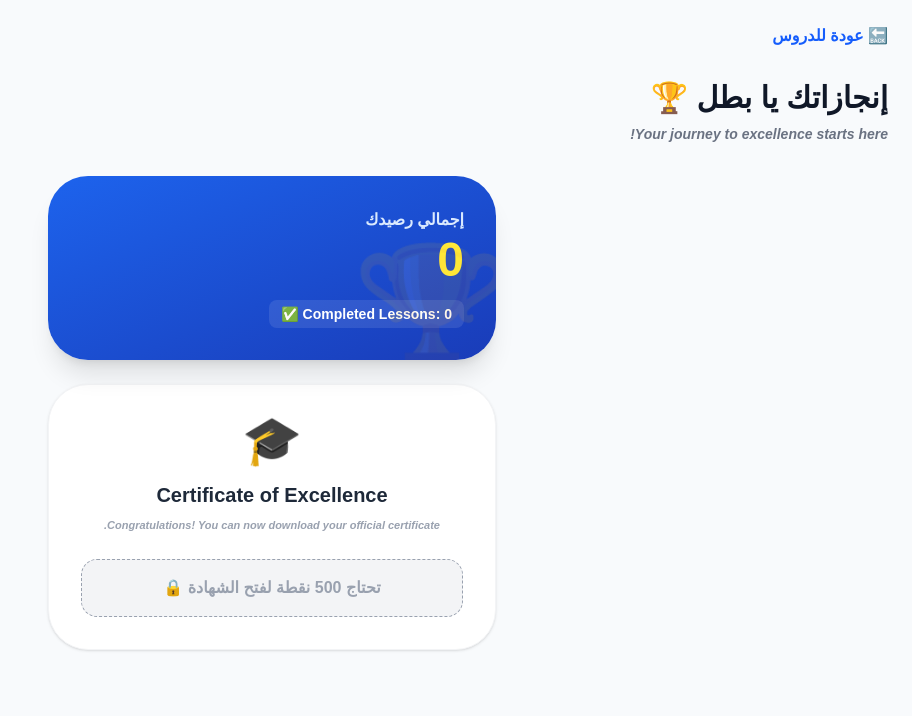
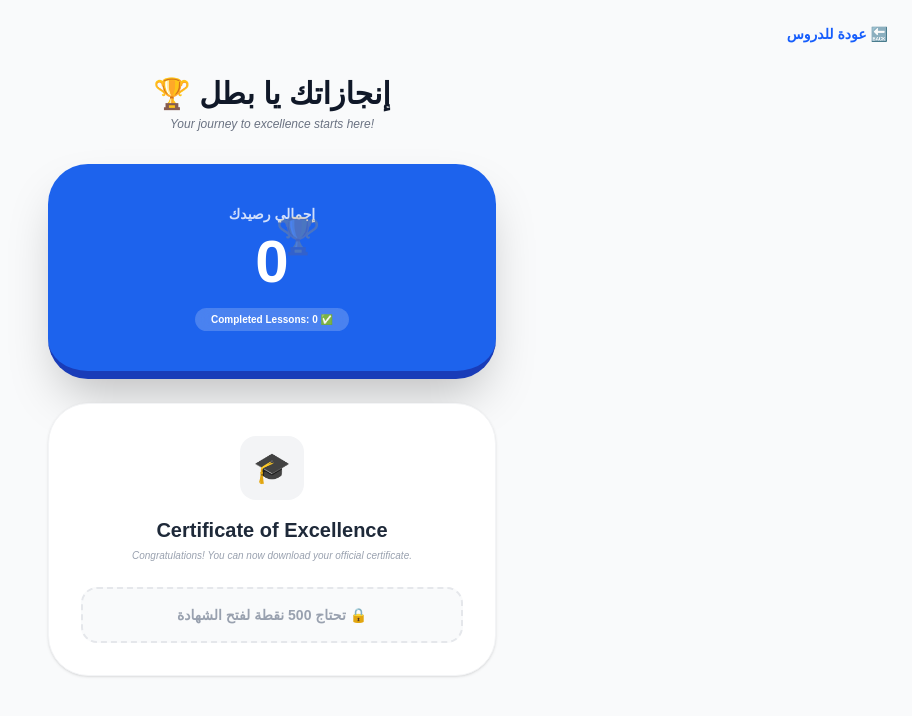
Before and after one commit to mhmedghanem225-dot/Mohamed-Ghanem-platform, a Next.js app: page /achievements in a window 1280 px wide. Shown: the top 716 px of the page, without its empty margins (368-1280 px from the left). Built offline with nearby package versions, Linux system fonts and the light colour scheme; no server answers; sample sign-in values are in the browser's storage.

Commit message:
fix: achievements page sync with google sheets

```diff
--- a/app/achievements/page.tsx
+++ b/app/achievements/page.tsx
@@ -5,122 +5,90 @@ import { useEffect, useState } from "react";
 export default function AchievementsPage() {
   const router = useRouter();
   const [points, setPoints] = useState(0);
-  const [name, setName] = useState("");
-  const [completedCount, setCompletedCount] = useState(0);
+  const [completedLessons, setCompletedLessons] = useState(0);
+  const [loading, setLoading] = useState(true);
+
+  const SCRIPT_URL = "https://script.google.com/macros/s/AKfycbwr906VCVKPpbeyqwVOpEMrgltgLgzlQTu-wRakX_rBRj60Cuk8BjE4ahG-9ZLNKpg/exec";
 
   useEffect(() => {
-    const savedPoints = localStorage.getItem("ghanem_points") || "0";
-    const savedSession = localStorage.getItem("ghanem_session");
-    const completed = JSON.parse(localStorage.getItem("ghanem_completed_tasks") || "[]");
+    const fetchAchievements = async () => {
+      const savedSession = localStorage.getItem("ghanem_session");
+      if (!savedSession) { router.replace("/"); return; }
 
-    setPoints(parseInt(savedPoints));
-    setCompletedCount(completed.length);
-    if (savedSession) setName(JSON.parse(savedSession).name);
-  }, []);
+      const userData = JSON.parse(savedSession);
+      const identifier = userData.name || userData.Name;
 
-  // دالة لتحديد اللقب بالإنجليزية للشهادة
-  const getEnglishRank = (pts: number) => {
-    if (pts >= 1000) return "Ghanem's Legend 👑";
-    if (pts >= 500) return "Golden Star Scholar 🥇";
-    if (pts >= 200) return "Smart Explorer 🔍";
-    return "Junior Hero 🌟";
-  };
+      try {
+        setLoading(true);
+        // جلب البيانات الطازجة من الشيت مباشرة (الاسم، النقاط، والدروس)
+        const response = await fetch(`${SCRIPT_URL}?email=${encodeURIComponent(identifier)}&t=${Date.now()}`);
+        const freshData = await response.json();
 
-  // دالة التحميل والطباعة
-  const handleDownload = () => {
-    window.print();
-  };
+        if (freshData.status === "success" && freshData.user) {
+          // تحديث النقاط من العمود H (index 7) والدروس من العمود F (index 5)
+          setPoints(freshData.user.points || 0);
+          setCompletedLessons(freshData.user.lessons || 0);
+
+          // تحديث الجلسة المحلية لضمان استمرار المزامنة
+          localStorage.setItem("ghanem_session", JSON.stringify(freshData.user));
+        } else {
+          setPoints(userData.points || 0);
+        }
+      } catch (e) {
+        console.error("Error fetching achievements:", e);
+        setPoints(userData.points || 0);
+      } finally {
+        setLoading(false);
+      }
+    };
+
+    fetchAchievements();
+  }, [router]);
 
   return (
-    <div className="min-h-screen bg-[#F8FAFC] p-6 text-right" dir="rtl">
-      {/* زر العودة */}
-      <button onClick={() => router.back()} className="mb-8 text-blue-600 font-bold flex items-center gap-2 transition-all active:scale-95">🔙 عودة للدروس</button>
+    <div className="min-h-screen bg-gray-50 p-6 text-right pb-32" dir="rtl">
+      <div className="flex justify-between items-center mb-8">
+         <button onClick={() => router.back()} className="text-blue-600 font-bold flex items-center gap-1 text-sm">
+           🔙 عودة للدروس
+         </button>
+      </div>
 
-      <h1 className="text-3xl font-black text-gray-900 mb-2">إنجازاتك يا بطل 🏆</h1>
-      <p className="text-gray-500 font-bold mb-8 italic text-sm">Your journey to excellence starts here!</p>
+      <div className="text-center mb-8">
+        <h1 className="text-3xl font-black text-gray-900">إنجازاتك يا بطل 🏆</h1>
+        <p className="text-gray-500 text-xs italic mt-1">!Your journey to excellence starts here</p>
+      </div>
 
-      <div className="grid grid-cols-1 gap-6 max-w-md mx-auto">
-        {/* كارت النقاط */}
-        <div className="bg-gradient-to-br from-[#1D63ED] to-blue-800 p-8 rounded-[2.5rem] text-white shadow-xl relative overflow-hidden">
-          <p className="text-blue-100 font-bold mb-1">إجمالي رصيدك</p>
-          <p className="text-5xl font-black text-[#FFEB3B]">{points}</p>
-          <p className="mt-4 text-sm font-bold bg-white/10 w-fit px-3 py-1 rounded-lg">Completed Lessons: {completedCount} ✅</p>
-          <div className="absolute -right-4 -bottom-4 text-9xl opacity-10">🏆</div>
+      <div className="max-w-md mx-auto space-y-6">
+        {/* كارت الرصيد الإجمالي */}
+        <div className="bg-[#1D63ED] rounded-[2.5rem] p-10 shadow-2xl relative overflow-hidden text-white flex flex-col items-center justify-center border-b-8 border-blue-800">
+           <p className="text-sm font-bold opacity-80 mb-2">إجمالي رصيدك</p>
+           <div className="relative">
+              <span className="text-6xl font-black">{loading ? "..." : points}</span>
+              <div className="absolute -top-4 -right-8 text-4xl opacity-20">🏆</div>
+           </div>
+           <div className="mt-4 bg-white/20 backdrop-blur-md px-4 py-1 rounded-full text-[10px] font-bold flex items-center gap-2">
+             ✅ Completed Lessons: {completedLessons}
+           </div>
         </div>
 
-        {/* قسم الشهادة مع زر التحميل */}
-        <div className="bg-white p-8 rounded-[2.5rem] shadow-sm border border-gray-100 text-center">
-          <div className="text-5xl mb-4 text-blue-600">🎓</div>
-          <h3 className="text-xl font-black text-gray-800 mb-2 font-english">Certificate of Excellence</h3>
-          <p className="text-gray-400 text-[11px] font-bold mb-6 italic leading-relaxed">
-            Congratulations! You can now download your official certificate.
-          </p>
+        {/* كارت الشهادة */}
+        <div className="bg-white rounded-[2.5rem] p-8 shadow-sm border border-gray-100 text-center relative">
+          <div className="w-16 h-16 bg-gray-100 rounded-2xl mx-auto mb-4 flex items-center justify-center text-3xl">🎓</div>
+          <h2 className="text-xl font-black text-gray-800 mb-1">Certificate of Excellence</h2>
+          <p className="text-[10px] text-gray-400 font-medium mb-6 italic">.Congratulations! You can now download your official certificate</p>
 
           {points >= 500 ? (
-            <div className="flex flex-col gap-3">
-              <button
-                onClick={handleDownload}
-                className="w-full bg-[#FFC107] text-[#5D4037] py-4 rounded-2xl font-black shadow-lg animate-bounce active:scale-95 transition-all flex items-center justify-center gap-2"
-              >
-                📥 تحميل الشهادة (PDF)
-              </button>
-              <p className="text-[10px] text-gray-400 font-bold">نصيحة: اختر "Save as PDF" عند الفتح</p>
-            </div>
+            <button
+              onClick={() => router.push('/certificate-download')}
+              className="w-full bg-green-500 text-white py-4 rounded-2xl font-black shadow-lg shadow-green-200 active:scale-95 transition-all flex items-center justify-center gap-2"
+            >
+              🎉 استلم شهادتك الآن
+            </button>
           ) : (
-            <div className="w-full bg-gray-100 text-gray-400 py-4 rounded-2xl font-black border border-dashed">
-              تحتاج {500 - points} نقطة لفتح الشهادة 🔒
+            <div className="w-full bg-gray-50 text-gray-400 py-4 rounded-2xl font-black border-2 border-dashed border-gray-200 flex items-center justify-center gap-2 text-sm">
+              🔒 تحتاج {500 - points} نقطة لفتح الشهادة
             </div>
           )}
-        </div>
-      </div>
-
-      {/* --- تصميم الشهادة المطبوعة (تم تغيير الألوان والإطار فقط هنا) --- */}
-      {/* تم تغيير bg-white إلى bg-[#FDF8F3] (لون كريمي) وتغيير الإطار الأزرق إلى إطار ذهبي فخم #C19E61 */}
-      <div className="hidden print:block fixed inset-0 bg-[#FDF8F3] p-12 border-[15px] border-[#C19E61] text-center font-serif" dir="ltr">
-        <div className="border-4 border-[#C19E61]/40 h-full w-full p-8 flex flex-col justify-between items-center relative bg-white/50 backdrop-blur-sm">
-
-          <div className="text-[#C19E61]">
-            <h1 className="text-6xl font-serif font-black tracking-widest mb-4">CERTIFICATE</h1>
-            <h2 className="text-2xl tracking-[0.3em] font-light text-gray-500">OF EXCELLENCE</h2>
-          </div>
-
-          <div className="my-10">
-            <p className="text-xl italic text-gray-600 mb-4">This is to certify that the student</p>
-            <p className="text-5xl font-black text-gray-900 border-b-4 border-[#C19E61] px-10 inline-block pb-2">
-              {name}
-            </p>
-          </div>
-
-          <div className="mb-10">
-            <p className="text-lg text-gray-500 mb-2 leading-relaxed px-10">Has successfully demonstrated outstanding performance in English studies and is hereby awarded the title of</p>
-            <p className="text-3xl font-black text-[#C19E61] uppercase tracking-wider">
-               {getEnglishRank(points)}
-            </p>
-          </div>
-
-          <div className="w-full flex justify-between items-end px-12 mt-10">
-            <div className="text-center border-t-2 border-gray-300 pt-2 w-48">
-              <p className="text-xs text-gray-400 italic">Date of Issue</p>
-              <p className="font-bold text-gray-800">{new Date().toLocaleDateString()}</p>
-            </div>
-
-            <div className="flex flex-col items-center">
-              <div className="w-20 h-20 bg-[#FDF8F3] rounded-full flex items-center justify-center border-2 border-[#C19E61] mb-2 shadow-sm">
-                 <span className="text-[#C19E61] font-black text-[10px] text-center leading-tight tracking-tighter">GHANEM<br/>ACADEMY</span>
-              </div>
-              <p className="text-[10px] uppercase font-bold text-[#C19E61] tracking-widest">Verified</p>
-            </div>
-
-            <div className="text-center border-t-2 border-gray-300 pt-2 w-48">
-              <p className="text-xs text-gray-400 italic">Instructor</p>
-              <p className="font-black text-lg text-gray-900">Mr. Mohamed Ghanem</p>
-            </div>
-          </div>
-
-          {/* شعار مائي في الخلفية */}
-          <div className="absolute inset-0 flex items-center justify-center opacity-[0.03] -z-10">
-            <h1 className="text-[15rem] font-black rotate-45 text-[#C19E61]">ENGLISH</h1>
-          </div>
         </div>
       </div>
     </div>
```
